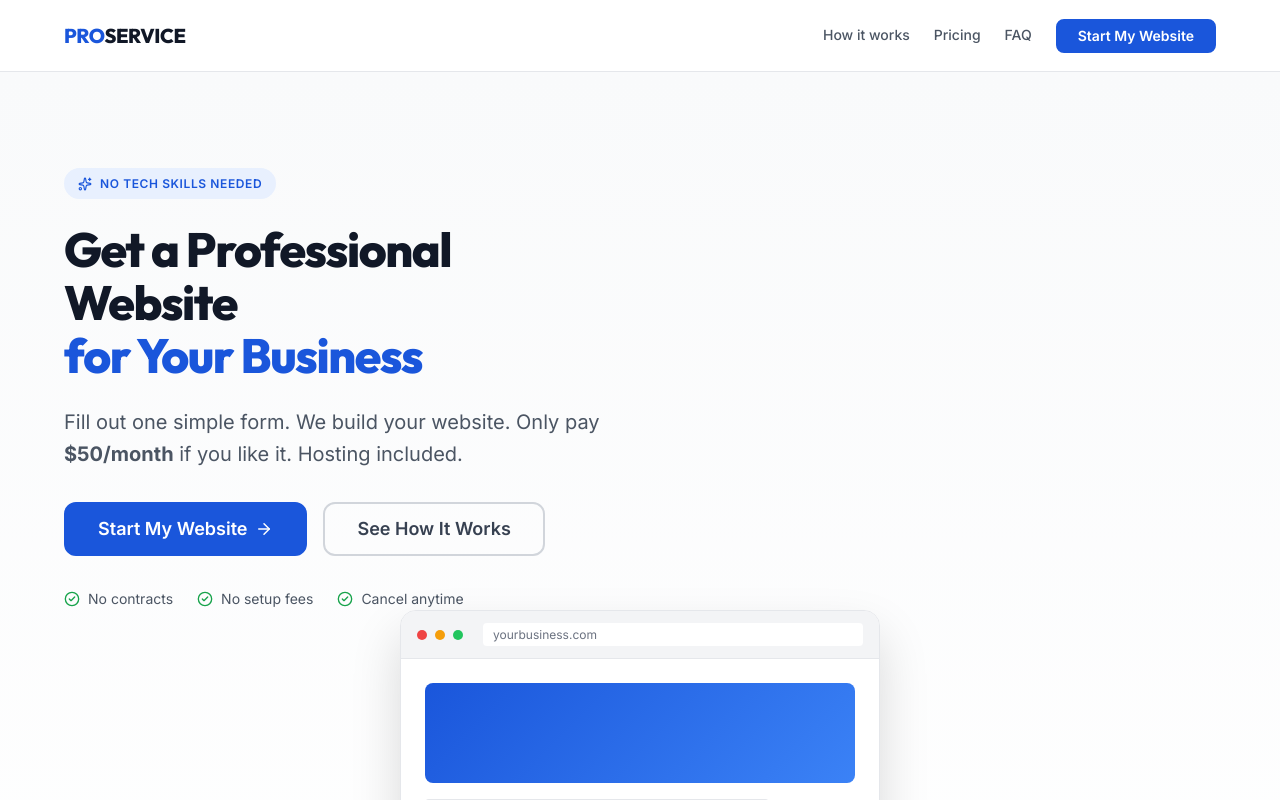
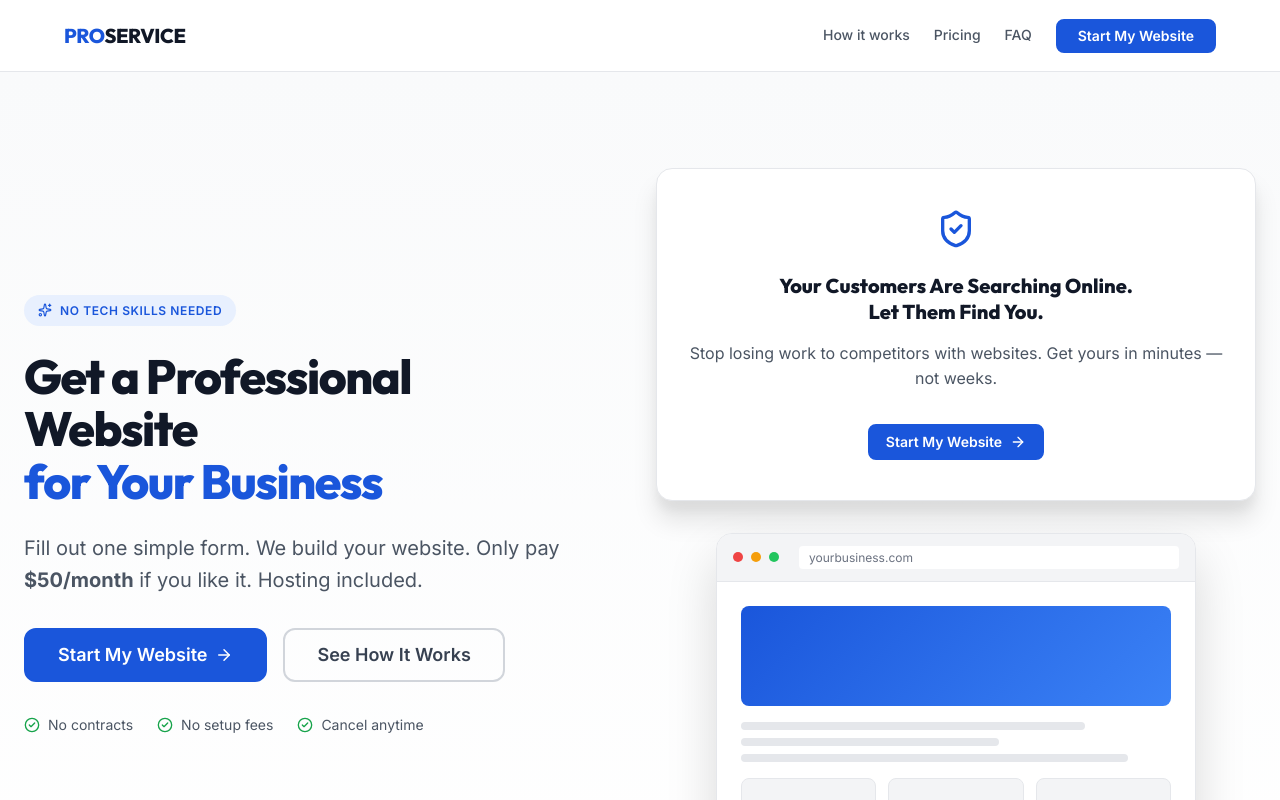
Before and after one commit to DAGarnish/proservice, a Next.js app: page / in a window 1280 px wide. Shown: the top 800 px of the page. Built offline with nearby package versions, Linux system fonts and the light colour scheme.

Commit message:
Update layout, remove  monthly domain fee, and update domain setup copy

```diff
--- a/app/get-started/page.tsx
+++ b/app/get-started/page.tsx
@@ -615,7 +615,7 @@ function Step7AddOns({ data, update, errors }: any) {
             <span className="form-checkbox-label">
                <strong style={{ display: 'block', marginBottom: '4px' }}>Branded Custom Domain</strong>
                Get a professional domain like <em>johncolemanplumbing.com</em>. Helps significantly with Google rankings.
-               <br/><span style={{ color: 'var(--color-primary)', fontWeight: 600, fontSize: '0.85em', display: 'block', marginTop: '4px' }}>$50 setup + $5/month</span>
+               <br/><span style={{ color: 'var(--color-primary)', fontWeight: 600, fontSize: '0.85em', display: 'block', marginTop: '4px' }}>$50 URL consultation and setup</span>
             </span>
          </label>
       </div>
--- a/app/layout.tsx
+++ b/app/layout.tsx
@@ -150,8 +150,7 @@ function Footer() {
             <div style={{ fontSize: 'var(--text-sm)', display: 'flex', flexDirection: 'column', gap: 'var(--space-2)' }}>
               <span>$50/month — Website + hosting</span>
               <span>$50 one-time — Google listing setup</span>
-              <span>$50 one-time — Domain consultation</span>
-              <span>$5/month — Domain management</span>
+              <span>$50 one-time — URL consultation and setup</span>
             </div>
           </div>
         </div>
--- a/app/page.module.css
+++ b/app/page.module.css
@@ -7,11 +7,14 @@
   overflow: hidden;
 }
 
-.hero .container {
+.heroContainer {
   display: grid;
   grid-template-columns: 1fr 1fr;
-  gap: var(--space-16);
+  gap: var(--space-8);
   align-items: center;
+  max-width: 1400px;
+  margin: 0 auto;
+  padding: 0 var(--space-6);
 }
 
 .heroContent {
@@ -506,7 +509,7 @@
     padding: var(--space-16) 0 var(--space-12);
   }
 
-  .hero .container {
+  .heroContainer {
     grid-template-columns: 1fr;
     gap: var(--space-10);
     text-align: center;
--- a/app/page.tsx
+++ b/app/page.tsx
@@ -28,7 +28,7 @@ export default function HomePage() {
 function HeroSection() {
   return (
     <section className={styles.hero}>
-      <div className="container">
+      <div className={styles.heroContainer}>
         <div className={styles.heroContent}>
           <div className={styles.heroBadge}>
             <Sparkles size={14} />
@@ -66,6 +66,23 @@ function HeroSection() {
             </div>
           </div>
         </div>
+        <div className={styles.heroRightColumn} style={{ display: 'flex', flexDirection: 'column', gap: 'var(--space-8)' }}>
+          <div className={styles.heroCTAbox}>
+            <div style={{ textAlign: 'center', backgroundColor: 'var(--color-white)', padding: 'var(--space-10) var(--space-8)', borderRadius: 'var(--radius-xl)', boxShadow: 'var(--shadow-xl)', border: '1px solid var(--color-gray-200)' }}>
+              <ShieldCheck size={40} color="var(--color-primary)" style={{ margin: '0 auto var(--space-4)' }} />
+              <h2 style={{ fontSize: 'var(--text-xl)', fontWeight: 800, color: 'var(--color-gray-900)', marginBottom: 'var(--space-4)', lineHeight: 1.3 }}>
+                Your Customers Are Searching Online.<br />Let Them Find You.
+              </h2>
+              <p style={{ color: 'var(--color-gray-600)', fontSize: '1rem', marginBottom: 'var(--space-8)', lineHeight: 1.6 }}>
+                Stop losing work to competitors with websites. Get yours in minutes — not weeks.
+              </p>
+              <div style={{ display: 'flex', gap: 'var(--space-4)', justifyContent: 'center', flexWrap: 'wrap' }}>
+                <Link href="/get-started" className="btn btn-primary btn-sm">
+                  Start My Website <ArrowRight size={16} />
+                </Link>
+              </div>
+            </div>
+          </div>
           <div className={styles.heroVisual}>
             <div className={styles.mockBrowser}>
               <div className={styles.mockBrowserBar}>
@@ -85,6 +102,7 @@ function HeroSection() {
                   <div className={styles.mockCard} />
                   <div className={styles.mockCard} />
                   <div className={styles.mockCard} />
+                </div>
               </div>
             </div>
           </div>
@@ -202,7 +220,7 @@ function PricingSection() {
                 <Globe size={20} color="var(--color-primary)" />
                 <div>
                   <strong>Branded Domain</strong>
-                  <span className={styles.addOnPrice}>$50 setup + $5/month</span>
+                  <span className={styles.addOnPrice}>$50 URL consultation and setup</span>
                 </div>
               </div>
               <p>Get your own domain name like <strong>johncolemanplumbing.com</strong> instead of a subdirectory. Looks more professional and helps with Google rankings.</p>
@@ -292,7 +310,7 @@ function FAQSection() {
     },
     {
       q: 'Is the $50/month really all I pay?',
-      a: 'Yes — $50/month covers your website and hosting. The only optional extras are the Google listing setup ($50 one-time) and a branded domain ($50 setup + $5/month).',
+      a: 'Yes — $50/month covers your website and hosting. The only optional extras are the Google listing setup ($50 one-time) and a branded domain ($50 URL consultation and setup).',
     },
     {
       q: 'Can I cancel anytime?',
@@ -304,7 +322,7 @@ function FAQSection() {
     },
     {
       q: 'Do I need a domain name?',
-      a: 'No — we can host your site on a PROSERVICE subdirectory for free. But if you want your own branded domain (like johncolemanplumbing.com), we offer that as an add-on for $50 setup + $5/month.',
+      a: 'No — we can host your site on a PROSERVICE subdirectory for free. But if you want your own branded domain (like johncolemanplumbing.com), we offer that as an add-on for $50 URL consultation and setup.',
     },
     {
       q: 'What\'s included in the Google listing setup?',
--- a/lib/mockPreviewGenerator.ts
+++ b/lib/mockPreviewGenerator.ts
@@ -26,9 +26,7 @@ function calculateMonthly(brief: StructuredBrief): { monthlyTotal: number; addOn
     addOns.push('Google listing setup/optimisation — $50 one-time');
   }
   if (brief.branded_domain_option) {
-    monthlyTotal += 5;
-    addOns.push('Branded domain management — $5/month');
-    addOns.push('Domain consultation & setup — $50 one-time');
+    addOns.push('URL consultation and setup — $50 one-time');
   }
 
   return { monthlyTotal, addOns };
```
Lines whose indentation alone changed are shown as unchanged.
